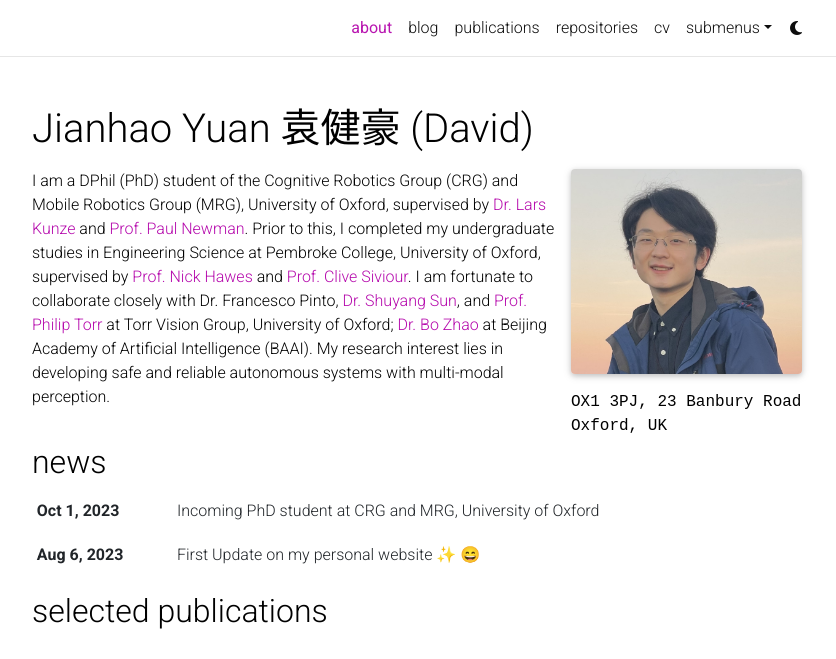
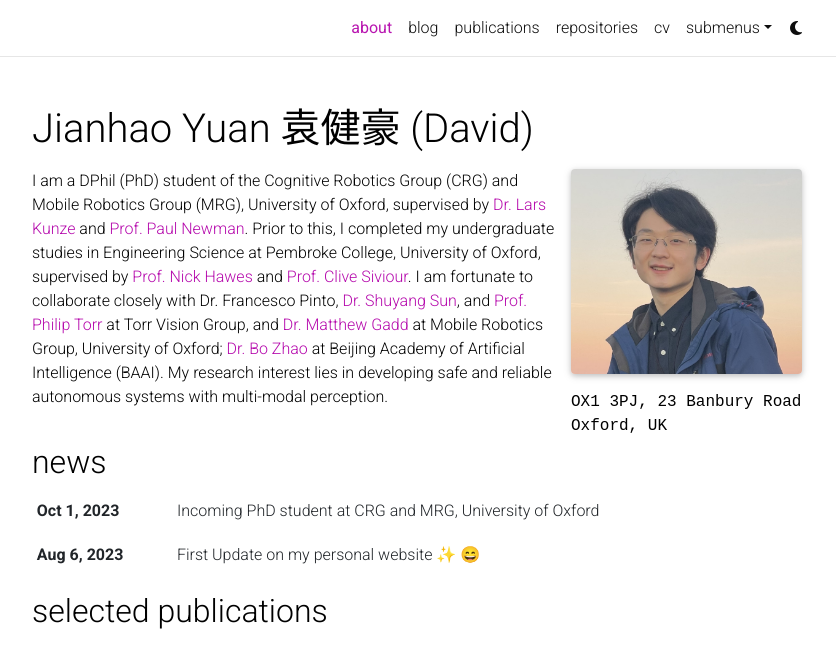
Before and after one commit to YuanJianhao508/YuanJianhao508.github.io, a Jekyll site: the page built from _pages/about.md, in a window 1280 px wide and 948 px high, cut to the strip 0-659 px from the top of the window. Shown: the whole strip, without its empty margins (223-1059 px from the left). Built offline with Jekyll 4.4.1, drawn with Linux system fonts in a browser that asks for light colours; full-size pictures stand in for the smaller copies a plugin makes; emoji names are drawn with the system emoji font; comment, search, counter and statistics services are not loaded; a style sheet for code colours, icons or effects is not loaded.

Commit message:
update matt

```diff
--- a/_pages/about.md
+++ b/_pages/about.md
@@ -18,7 +18,7 @@
 social: true  # includes social icons at the bottom of the page
 ---
 
-I am a DPhil (PhD) student of the Cognitive Robotics Group (CRG) and Mobile Robotics Group (MRG), University of Oxford, supervised by [Dr. Lars Kunze](https://ori.ox.ac.uk/people/lars-kunze/) and [Prof. Paul Newman](https://www.ori.ox.ac.uk/people/paul-newman/). Prior to this, I completed my undergraduate studies in Engineering Science at Pembroke College, University of Oxford, supervised by [Prof. Nick Hawes](https://www.robots.ox.ac.uk/~nickh/) and [Prof. Clive Siviour](https://eng.ox.ac.uk/people/clive-siviour/). I am fortunate to collaborate closely with Dr. Francesco Pinto, [Dr. Shuyang Sun](https://kevin-ssy.github.io/), and [Prof. Philip Torr](https://www.robots.ox.ac.uk/~phst/) at Torr Vision Group, University of Oxford; [Dr. Bo Zhao](https://www.bozhao.me/) at Beijing Academy of Artificial Intelligence (BAAI). My research interest lies in developing safe and reliable autonomous systems with multi-modal perception.
+I am a DPhil (PhD) student of the Cognitive Robotics Group (CRG) and Mobile Robotics Group (MRG), University of Oxford, supervised by [Dr. Lars Kunze](https://ori.ox.ac.uk/people/lars-kunze/) and [Prof. Paul Newman](https://www.ori.ox.ac.uk/people/paul-newman/). Prior to this, I completed my undergraduate studies in Engineering Science at Pembroke College, University of Oxford, supervised by [Prof. Nick Hawes](https://www.robots.ox.ac.uk/~nickh/) and [Prof. Clive Siviour](https://eng.ox.ac.uk/people/clive-siviour/). I am fortunate to collaborate closely with Dr. Francesco Pinto, [Dr. Shuyang Sun](https://kevin-ssy.github.io/), and [Prof. Philip Torr](https://www.robots.ox.ac.uk/~phst/) at Torr Vision Group, and [Dr. Matthew Gadd](https://mttgdd.github.io/) at Mobile Robotics Group, University of Oxford; [Dr. Bo Zhao](https://www.bozhao.me/) at Beijing Academy of Artificial Intelligence (BAAI). My research interest lies in developing safe and reliable autonomous systems with multi-modal perception.
 
 <!-- Test Tese. Tell the world about yourself. Link to your favorite [subreddit](http://reddit.com). You can put a picture in, too. The code is already in, just name your picture `prof_pic.jpg` and put it in the `img/` folder.
 
```
